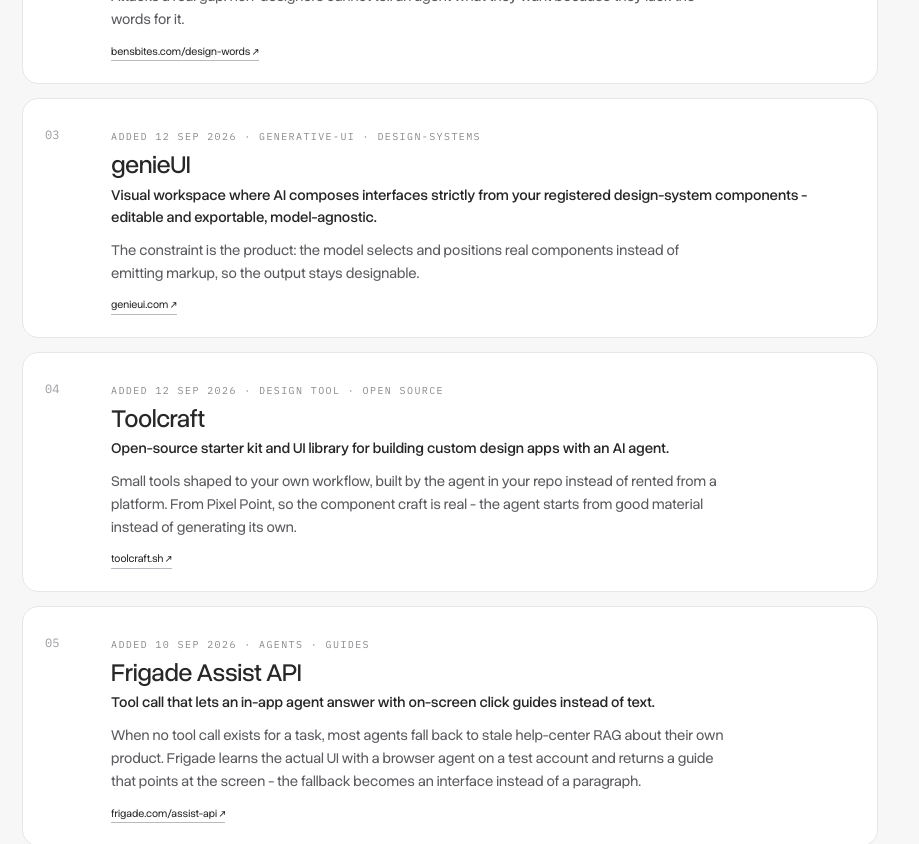
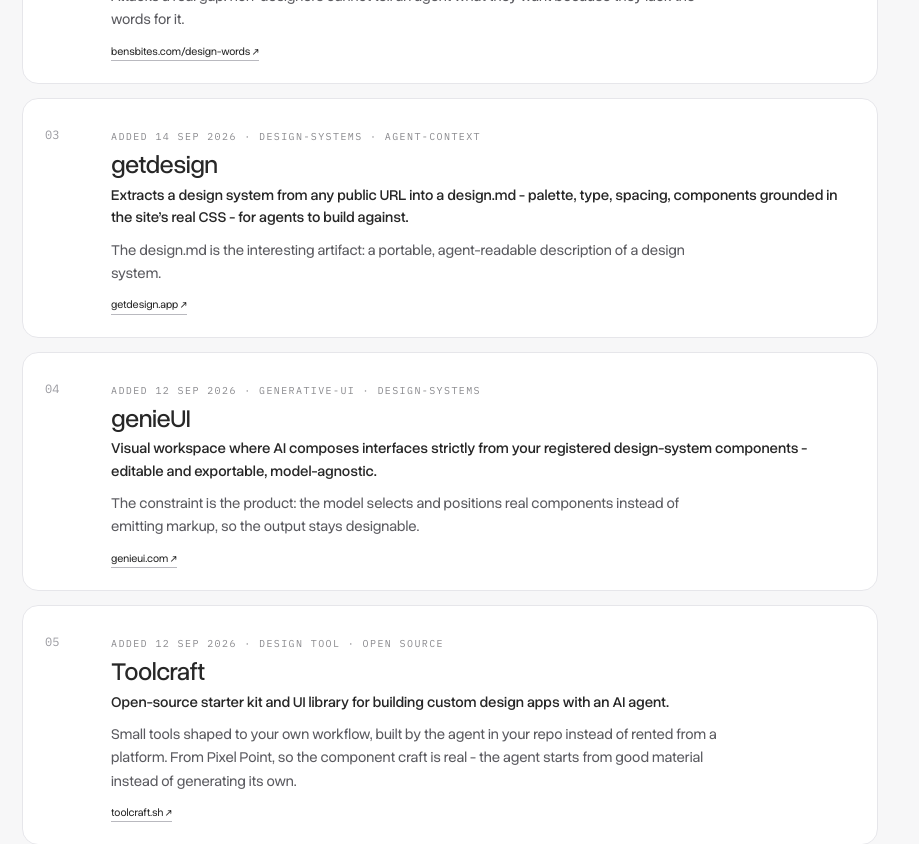
Before and after one commit to ayodhyamohanthy/ai-portfolio, a Next.js app: page /tools in a window 1280 px wide. Shown: the part 820-1664 px from the top of the page, without its empty margins (0-919 px from the left). Built offline with nearby package versions, Linux system fonts and the light colour scheme.

Commit message:
Tool 04: getdesign - design system extractor to design.md

```diff
--- a/app/toolsData.ts
+++ b/app/toolsData.ts
@@ -2,6 +2,7 @@ export type ToolEntry={name:string;what:string;note:string;url:string;added:stri
 export const tools:ToolEntry[]=[
 {name:'Don\u2019t Hit Send',what:'A chat interface with no send button - the model starts answering about 350ms after you pause typing, and replies stack instead of rewriting the last bubble.',note:'The pause becomes the commit point: each pause aborts the in-flight completion and starts another with the whole draft. MIT-licensed, stdlib Python server, any OpenAI-compatible endpoint.',url:'https://github.com/scalattice/dont-hit-send',added:'13 Sep 2026',tags:['chat-ui','interaction-pattern']},
 {name:'Design Words',what:'Browse design styles with live previews and copy the exact vocabulary as a prompt for your coding agent.',note:'Attacks a real gap: non-designers cannot tell an agent what they want because they lack the words for it.',url:'https://bensbites.com/design-words/',added:'13 Sep 2026',tags:['prompting','design-vocabulary']},
+{name:'getdesign',what:'Extracts a design system from any public URL into a design.md - palette, type, spacing, components grounded in the site\u2019s real CSS - for agents to build against.',note:'The design.md is the interesting artifact: a portable, agent-readable description of a design system.',url:'https://www.getdesign.app/',added:'14 Sep 2026',tags:['design-systems','agent-context']},
 {name:'genieUI',what:'Visual workspace where AI composes interfaces strictly from your registered design-system components - editable and exportable, model-agnostic.',note:'The constraint is the product: the model selects and positions real components instead of emitting markup, so the output stays designable.',url:'https://genieui.com/',added:'12 Sep 2026',tags:['generative-ui','design-systems']},
 {name:'Toolcraft',what:'Open-source starter kit and UI library for building custom design apps with an AI agent.',note:'Small tools shaped to your own workflow, built by the agent in your repo instead of rented from a platform. From Pixel Point, so the component craft is real - the agent starts from good material instead of generating its own.',url:'https://toolcraft.sh',added:'12 Sep 2026',tags:['Design tool','Open source']},
 {name:'Frigade Assist API',what:'Tool call that lets an in-app agent answer with on-screen click guides instead of text.',note:'When no tool call exists for a task, most agents fall back to stale help-center RAG about their own product. Frigade learns the actual UI with a browser agent on a test account and returns a guide that points at the screen - the fallback becomes an interface instead of a paragraph.',url:'https://frigade.com/assist-api',added:'10 Sep 2026',tags:['Agents','Guides']},
```
